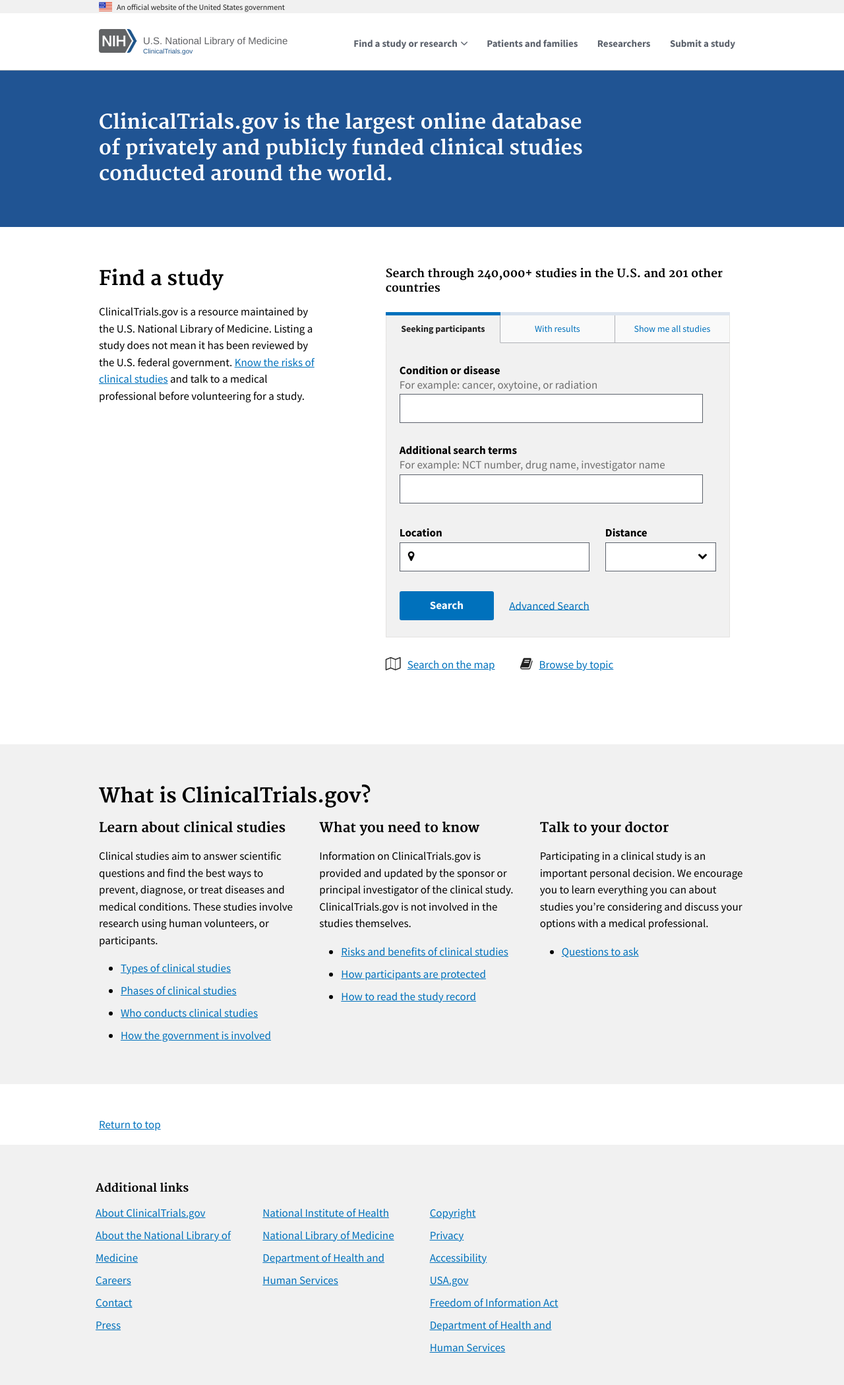
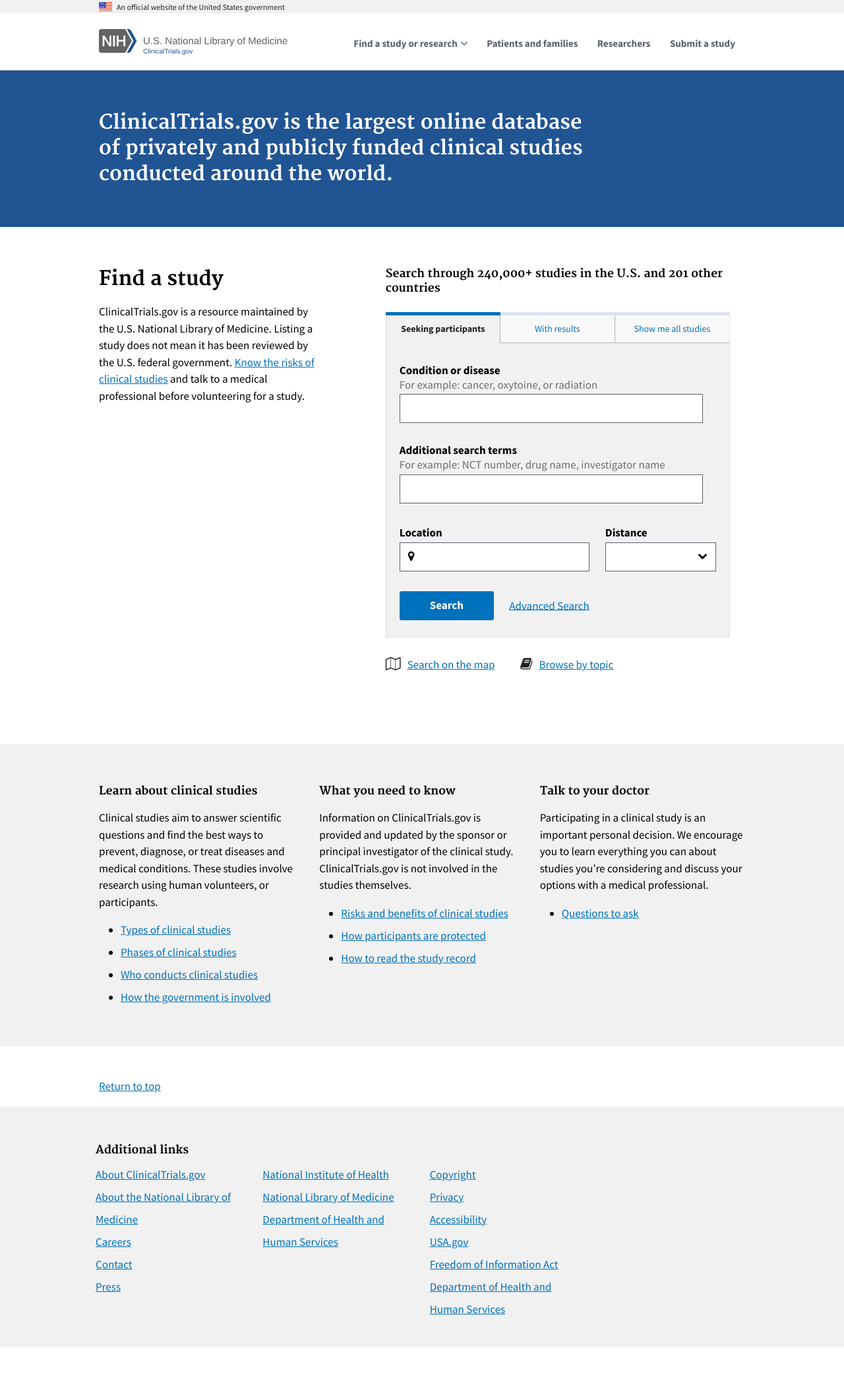
Before and after one commit to 18F/clinical-trials-prototype, a Jekyll site: the page built from pages/home.md, in a window 1280 px wide. Shown: the whole page at 66% size. Built offline with Jekyll 4.4.1, drawn with Linux system fonts in a browser that asks for light colours; after the commit the page ends 2041 px from its top, so only the background shows below that.

Commit message:
Update callouts headings

```diff
--- a/_sass/_custom.scss
+++ b/_sass/_custom.scss
@@ -314,6 +314,10 @@
 .info-callouts {
   background-color: $color-gray-lightest;
   margin-bottom: 3rem;
+
+  h2 {
+    @include h4;
+  }
 }
 
 .info-callouts-img {
--- a/pages/home.md
+++ b/pages/home.md
@@ -74,12 +74,11 @@
 <!-- {% include advanced-search.html %} -->
 <section class="info-callouts usa-section">
   <div class="usa-grid">
-    <h2>What is ClinicalTrials.gov?</h2>
     <section class="usa-width-one-third">
 <!--       <div class="info-callouts-img">
         {% include svg/search.svg %}
       </div> -->
-      <h3>Learn about clinical studies</h3>
+      <h2>Learn about clinical studies</h2>
       <p>Clinical studies aim to answer scientific questions and find the best ways to prevent, diagnose, or treat diseases and medical conditions. These studies involve research using human volunteers, or participants.</p>
       <ul>
         <li><a href="">Types of clinical studies</a></li>
@@ -92,7 +91,7 @@
 <!--       <div class="info-callouts-img">
         {% include svg/clipboard.svg %}
       </div> -->
-      <h3>What you need to know</h3>
+      <h2>What you need to know</h2>
       <p>Information on ClinicalTrials.gov is provided and updated by the sponsor or principal investigator of the clinical study. ClinicalTrials.gov is not involved in the studies themselves. </p>
       <ul>
         <li><a href="">Risks and benefits of clinical studies</a></li>
@@ -104,7 +103,7 @@
 <!--       <div class="info-callouts-img">
         {% include svg/phone.svg %}
       </div> -->
-      <h3>Talk to your doctor</h3>
+      <h2>Talk to your doctor</h2>
       <p>Participating in a clinical study is an important personal decision. We encourage you to learn everything you can about studies you’re considering and discuss your options with a medical professional.</p>
       <ul>
         <li><a href="">Questions to ask</a></li>
```
